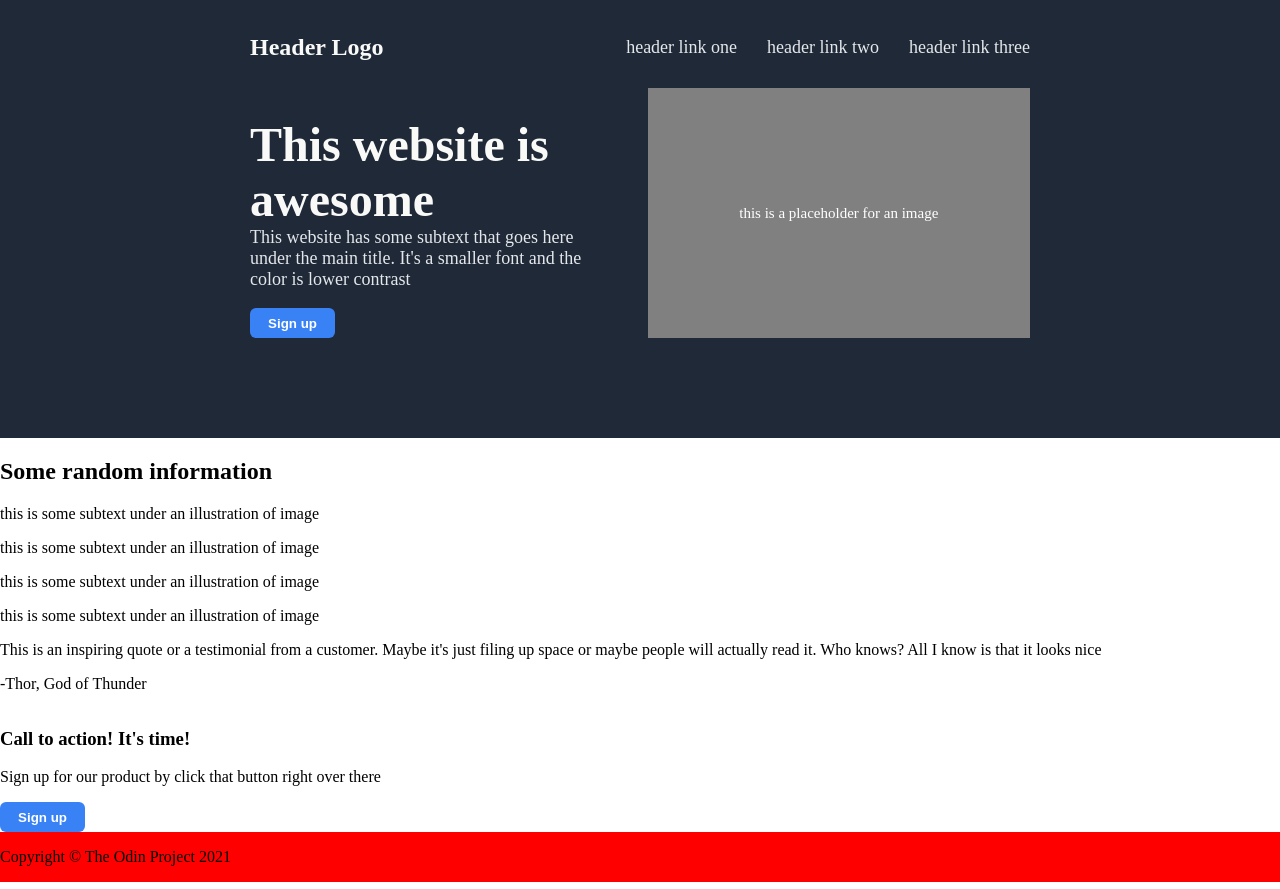
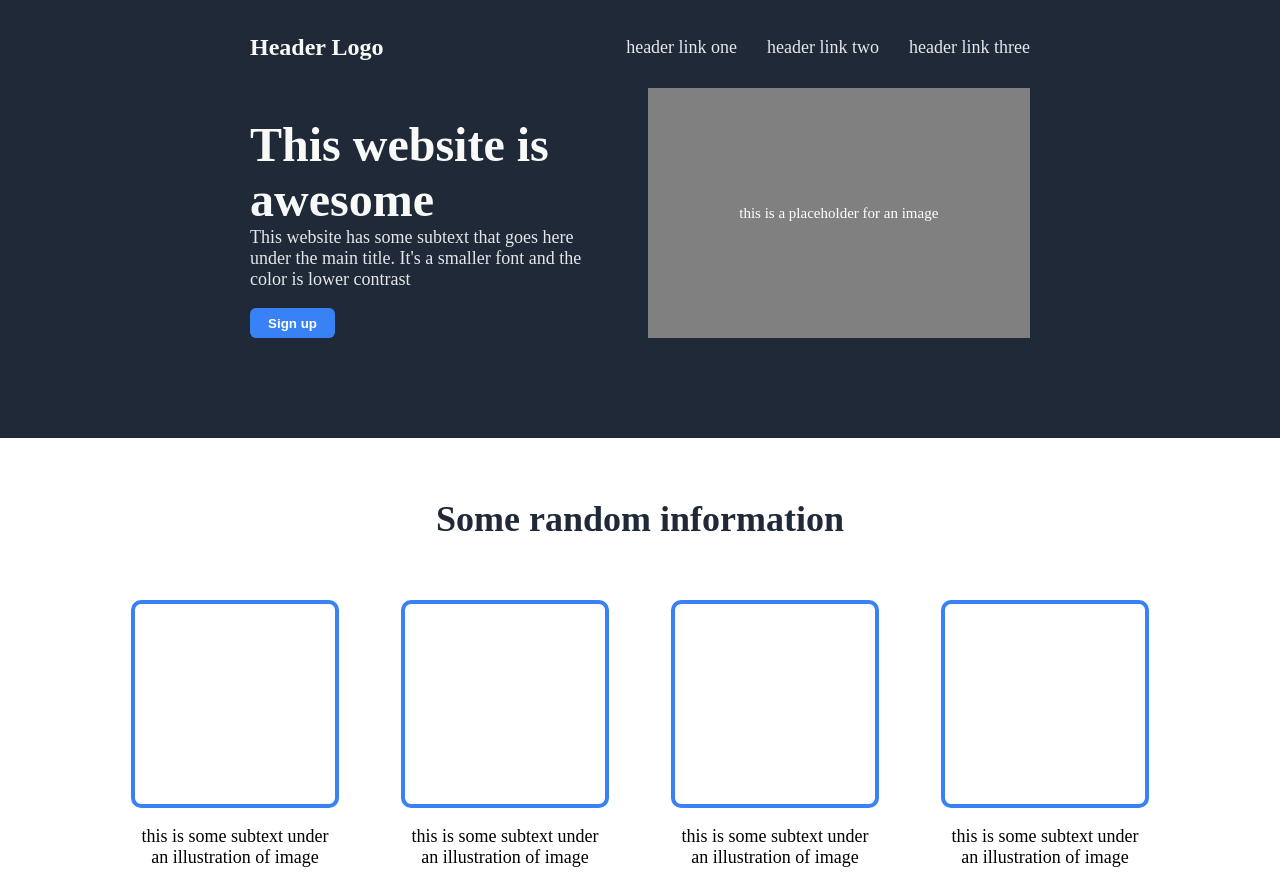
Before and after one commit to Dieal/landing-page, a plain HTML site: page index.html in a window 1280 px wide. Shown: the top 889 px of the page. Drawn offline with Linux system fonts and the light colour scheme.

Commit message:
Add style for "Random information" section

```diff
--- a/css/style.css
+++ b/css/style.css
@@ -89,6 +89,46 @@ nav ul li a, .header-main p {
     font-size: 15px;
 }
 
+/* Random information */
+.random-information {
+    display: flex;
+    flex-direction: column;
+    align-items: center;
+    justify-content: flex-start;
+    padding-top: 30px;
+    padding-bottom: 130px;
+}
+
+#random-title {
+    font-size: 36px;
+    font-weight: 800;
+    color: #1F2937;
+}
+
+.illustration-placeholder {
+    width: 200px;
+    height: 200px;
+    border: 4px solid #3882F6;
+    border-radius: 10px;
+}
+
+.card {
+    display: flex;
+    flex-direction: column;
+    align-items: center;
+    width: 200px;
+    font-size: 18px;
+}
+
+.card-list {
+    display: flex;
+    justify-content: center;
+    text-align: center;
+    gap: 70px;
+    margin-top: 30px;
+}
+
+
 footer {
     background-color: red;
 }
--- a/index.html
+++ b/index.html
@@ -46,8 +46,9 @@
 
         <!-- Random Information -->
         <div class="random-information">
-            <h2>Some random information</h1>
+            <h2 id="random-title">Some random information</h1>
 
+            <div class="card-list">
                 <div class="card">
                     <div class="illustration-placeholder"></div>
                     <p>this is some subtext under an illustration of image</p>
@@ -67,6 +68,8 @@
                     <div class="illustration-placeholder"></div>
                     <p>this is some subtext under an illustration of image</p>
                 </div>
+            </div>
+
         </div>
 
         <!-- Quote -->
```
Lines whose indentation alone changed are shown as unchanged.
